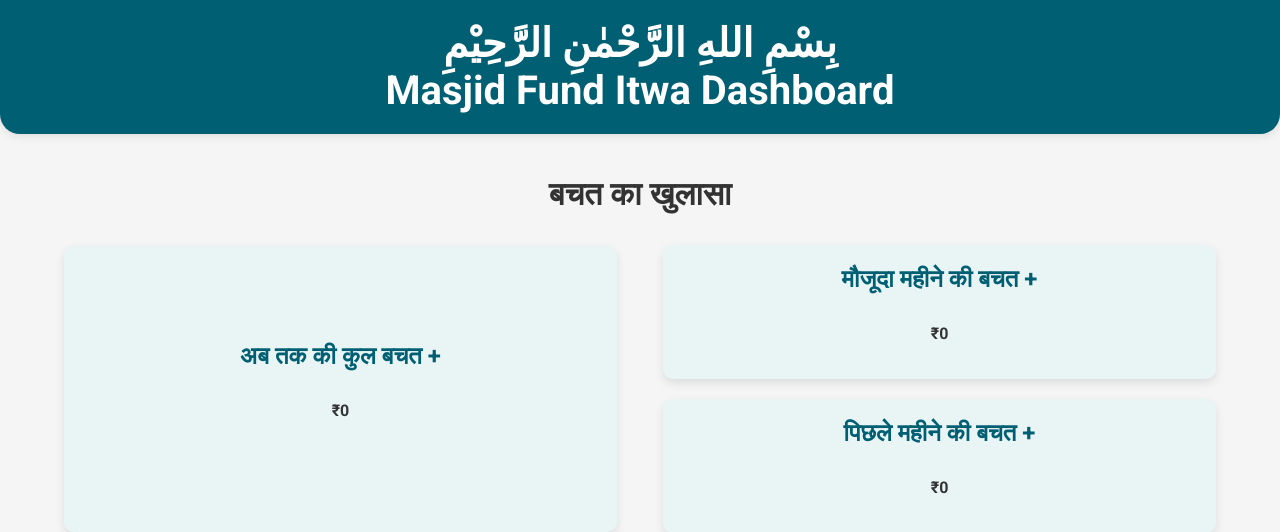
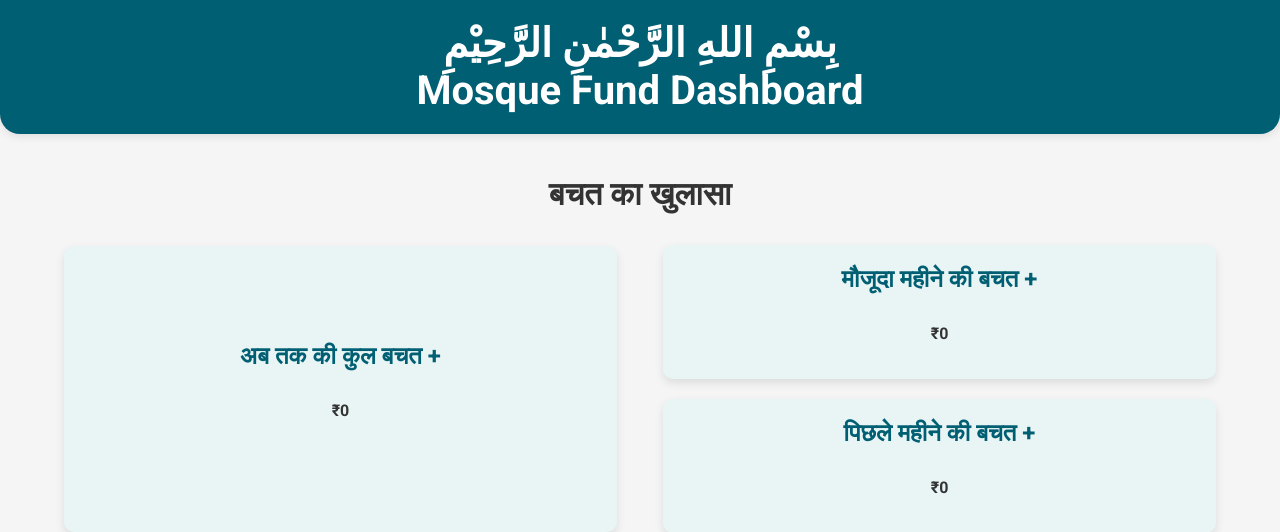
Before and after one commit to ajaj123-debug/Mosque-fund-management-system, a Django app: page /home in a window 1280 px wide. Shown: the top 532 px of the page. Run offline with Django 5.2, Linux system fonts and the light colour scheme; data that the repository does not hold is empty.

Commit message:
first commit

```diff
--- a/community_fund/templates/home.html
+++ b/community_fund/templates/home.html
@@ -191,7 +191,7 @@
 <body>
     <header>
         <h1>بِسْمِ اللهِ الرَّحْمٰنِ الرَّحِيْمِ</h1>
-        <h1>Masjid Fund Itwa Dashboard</h1>
+        <h1>Mosque Fund Dashboard</h1>
     </header>
 
     <!-- Savings Section -->
--- a/requirements.txt
+++ b/requirements.txt
@@ -1,4 +1,3 @@
-Django>=3.2,<5.0
 Pillow>=8.0.0
 WeasyPrint>=54.0asgiref==3.8.1
 Brotli==1.1.0
```
